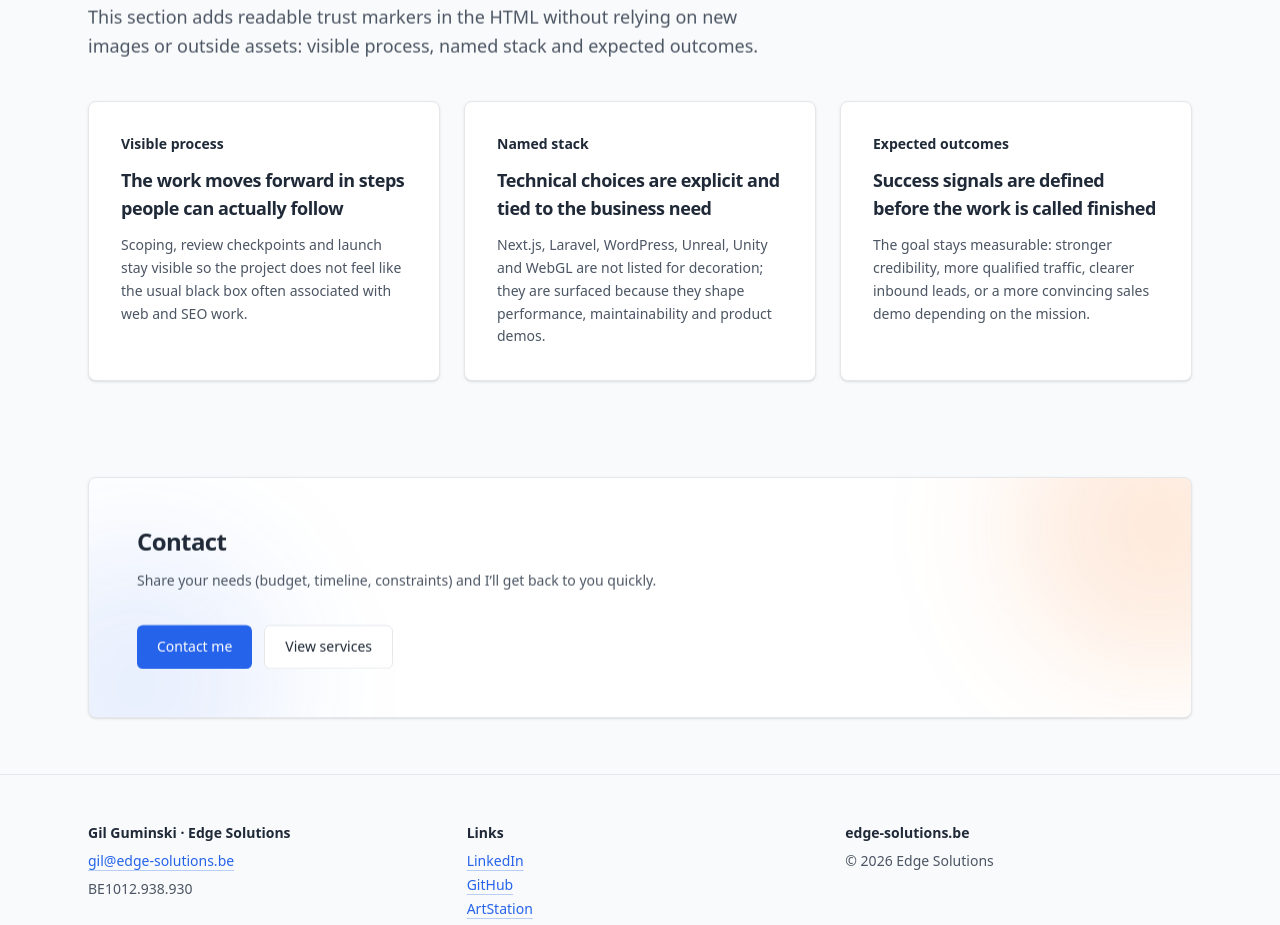
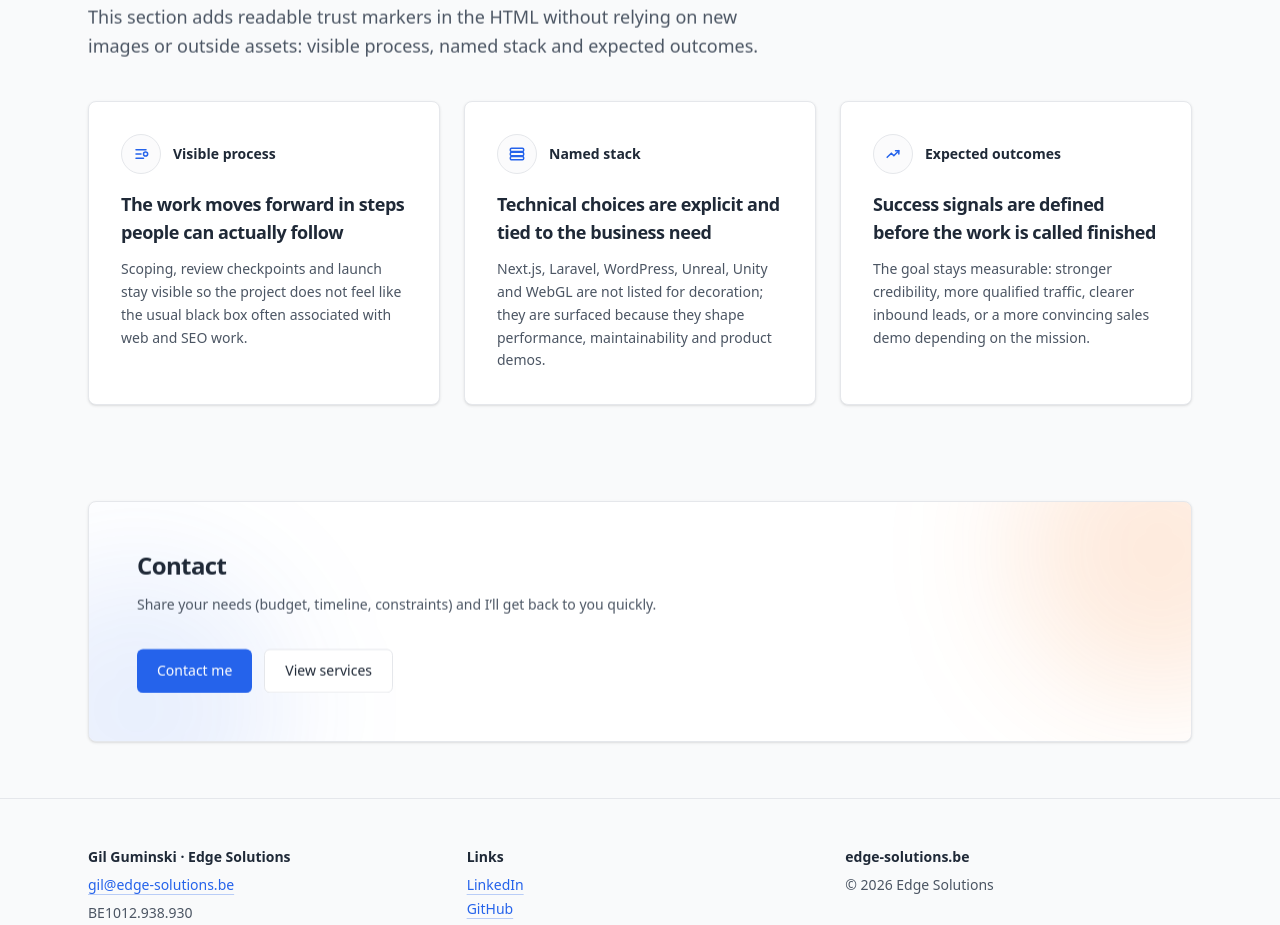
Before and after one commit to edge-solutions-hq/edge-solutions, a Next.js app in the folder web/: page /en in a window 1280 px wide. Shown: the part 1340-2265 px from the top of the page. Built offline with nearby package versions, Linux system fonts and the light colour scheme; no server answers.

Commit message:
Add proof module icons

```diff
--- a/web/src/app/[locale]/page.tsx
+++ b/web/src/app/[locale]/page.tsx
@@ -13,6 +13,64 @@ import {buildLocaleAlternates} from '@/lib/seo';
 type Props = {
   params: Promise<{locale: string}>;
 };
+
+type ProofIconProps = {
+  kind: 'process' | 'stack' | 'outcomes';
+};
+
+function ProofIcon({kind}: ProofIconProps) {
+  const shared = {
+    className: 'h-5 w-5',
+    viewBox: '0 0 24 24',
+    fill: 'none',
+    xmlns: 'http://www.w3.org/2000/svg',
+    'aria-hidden': 'true' as const,
+    focusable: 'false',
+  };
+
+  if (kind === 'process') {
+    return (
+      <svg {...shared}>
+        <path
+          d="M6 7H18M6 12H12M6 17H15"
+          stroke="currentColor"
+          strokeWidth="1.8"
+          strokeLinecap="round"
+        />
+        <circle cx="17.5" cy="12" r="2.5" stroke="currentColor" strokeWidth="1.8" />
+      </svg>
+    );
+  }
+
+  if (kind === 'stack') {
+    return (
+      <svg {...shared}>
+        <rect x="4" y="5" width="16" height="4" rx="1.5" stroke="currentColor" strokeWidth="1.8" />
+        <rect x="4" y="10" width="16" height="4" rx="1.5" stroke="currentColor" strokeWidth="1.8" />
+        <rect x="4" y="15" width="16" height="4" rx="1.5" stroke="currentColor" strokeWidth="1.8" />
+      </svg>
+    );
+  }
+
+  return (
+    <svg {...shared}>
+      <path
+        d="M5 16L10 11L13 14L19 8"
+        stroke="currentColor"
+        strokeWidth="1.8"
+        strokeLinecap="round"
+        strokeLinejoin="round"
+      />
+      <path
+        d="M15 8H19V12"
+        stroke="currentColor"
+        strokeWidth="1.8"
+        strokeLinecap="round"
+        strokeLinejoin="round"
+      />
+    </svg>
+  );
+}
 
 export async function generateMetadata({params}: Props): Promise<Metadata> {
   const {locale} = await params;
@@ -182,10 +240,13 @@ export default async function HomePage({params}: Props) {
 
         <div className="mt-10 grid grid-cols-1 gap-6 md:grid-cols-3">
           <Card className="p-6 md:p-8">
-            <div className="text-sm font-semibold text-foreground">
-              {t('home.proof.items.process.kicker')}
+            <div className="flex items-center gap-3 text-sm font-semibold text-foreground">
+              <span className="inline-flex h-10 w-10 items-center justify-center rounded-full border border-border bg-background/70 text-link">
+                <ProofIcon kind="process" />
+              </span>
+              <span>{t('home.proof.items.process.kicker')}</span>
             </div>
-            <h3 className="mt-3 text-lg font-semibold tracking-tight">
+            <h3 className="mt-4 text-lg font-semibold tracking-tight">
               {t('home.proof.items.process.title')}
             </h3>
             <p className="mt-3 text-sm leading-relaxed text-muted-foreground">
@@ -194,10 +255,13 @@ export default async function HomePage({params}: Props) {
           </Card>
 
           <Card className="p-6 md:p-8">
-            <div className="text-sm font-semibold text-foreground">
-              {t('home.proof.items.stack.kicker')}
+            <div className="flex items-center gap-3 text-sm font-semibold text-foreground">
+              <span className="inline-flex h-10 w-10 items-center justify-center rounded-full border border-border bg-background/70 text-link">
+                <ProofIcon kind="stack" />
+              </span>
+              <span>{t('home.proof.items.stack.kicker')}</span>
             </div>
-            <h3 className="mt-3 text-lg font-semibold tracking-tight">
+            <h3 className="mt-4 text-lg font-semibold tracking-tight">
               {t('home.proof.items.stack.title')}
             </h3>
             <p className="mt-3 text-sm leading-relaxed text-muted-foreground">
@@ -206,10 +270,13 @@ export default async function HomePage({params}: Props) {
           </Card>
 
           <Card className="p-6 md:p-8">
-            <div className="text-sm font-semibold text-foreground">
-              {t('home.proof.items.outcomes.kicker')}
+            <div className="flex items-center gap-3 text-sm font-semibold text-foreground">
+              <span className="inline-flex h-10 w-10 items-center justify-center rounded-full border border-border bg-background/70 text-link">
+                <ProofIcon kind="outcomes" />
+              </span>
+              <span>{t('home.proof.items.outcomes.kicker')}</span>
             </div>
-            <h3 className="mt-3 text-lg font-semibold tracking-tight">
+            <h3 className="mt-4 text-lg font-semibold tracking-tight">
               {t('home.proof.items.outcomes.title')}
             </h3>
             <p className="mt-3 text-sm leading-relaxed text-muted-foreground">
```
